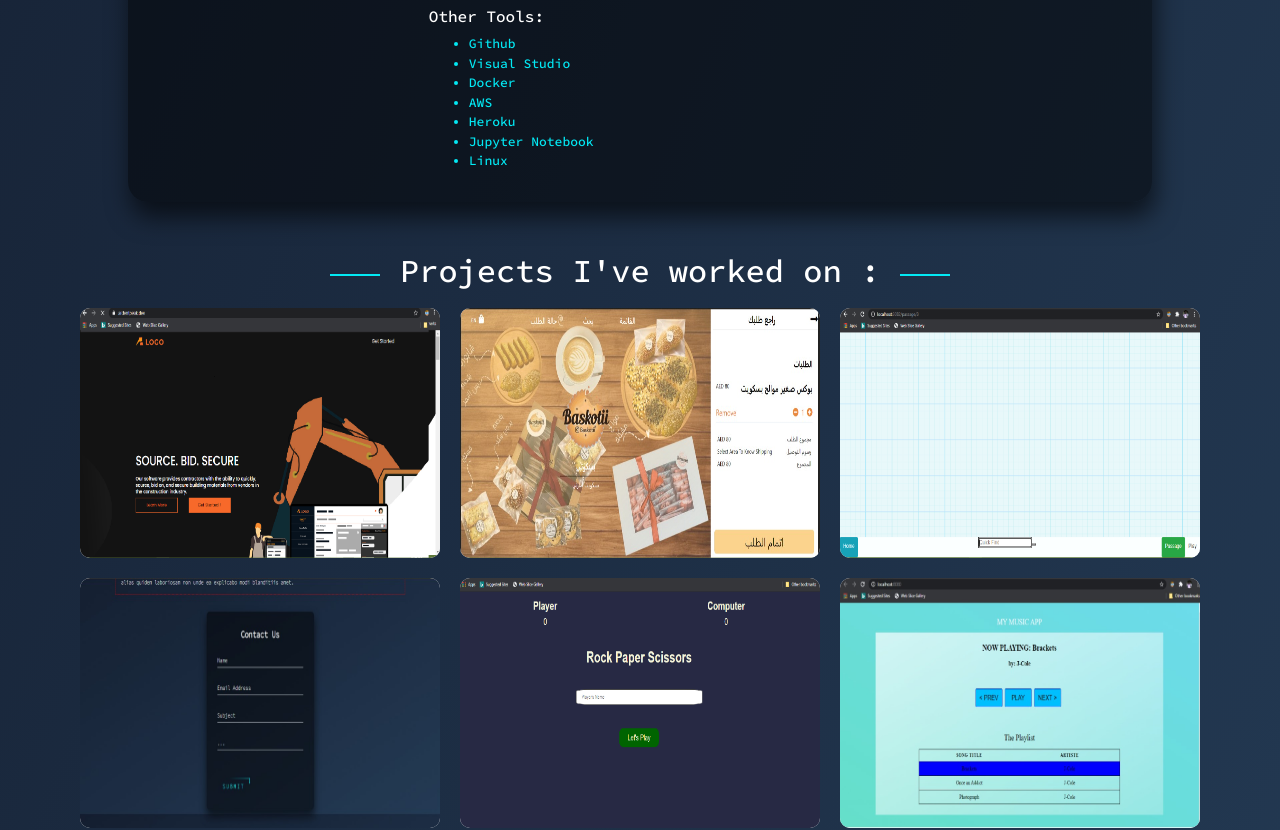
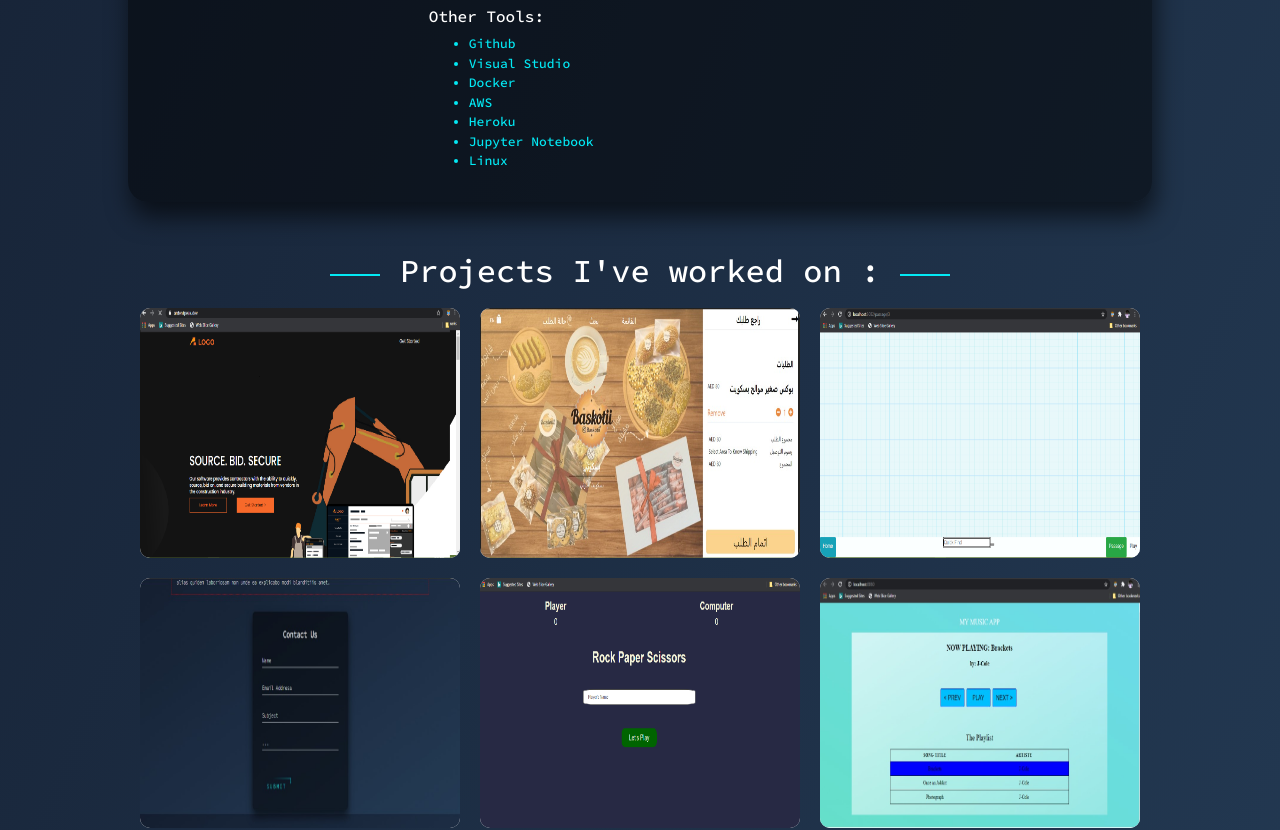
Before and after one commit to Fuadeiza/gf-adeiza-portfolio, a Vue app: page / in a window 1280 px wide. Shown: the part 1467-2297 px from the top of the page. Built offline with nearby package versions, Linux system fonts and the light colour scheme; what vue-scrollactive would draw is missing.

Commit message:
lagging minimized

```diff
--- a/src/App.vue
+++ b/src/App.vue
@@ -753,7 +753,7 @@ h6 i {
 }
 
 .pro {
-  width: 360px;
+  width: 320px;
   height: 250px;
   border-radius: 10px;
   background: white;
@@ -865,7 +865,7 @@ main {
 
 .pro img {
   display: absolute;
-  width: 360px;
+  width: 320px;
   height: 250px;
   border-radius: 10px;
 }
```
